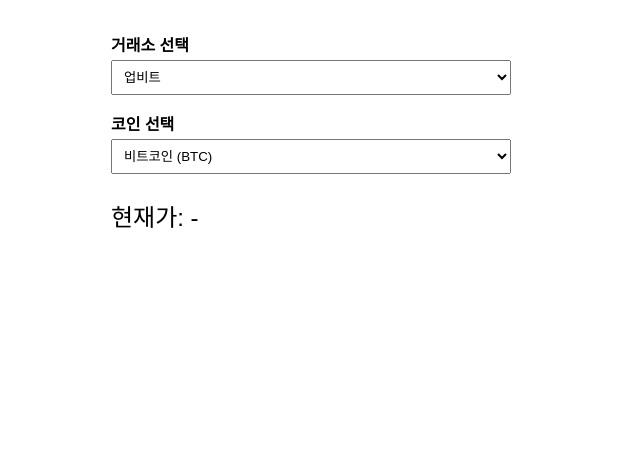
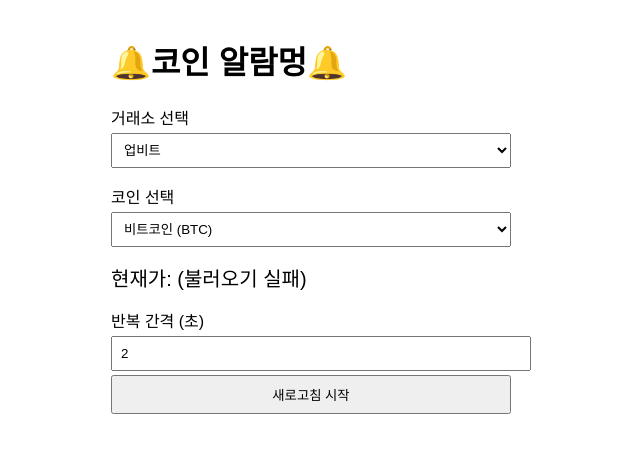
Before and after one commit to dogjisung/Coinalarmmeung, a plain HTML site: page index.html in a window 1280 px wide. Shown: the whole page, without its empty margins (329-969 px from the left). Drawn offline with Linux system fonts and the light colour scheme; no server answers.

Commit message:
Update index.html

```diff
--- a/index.html
+++ b/index.html
@@ -1,26 +1,28 @@
 <!DOCTYPE html>
 <html lang="ko">
 <head>
-  <meta charset="UTF-8"/>
-  <meta name="viewport" content="width=device-width,initial-scale=1"/>
-  <title>코인 알람멍</title>
+  <meta charset="UTF-8" />
+  <meta name="viewport" content="width=device-width, initial-scale=1.0"/>
+  <title>🔔코인 알람멍🔔</title>
   <style>
-    body { font-family:sans-serif; padding:1rem; max-width:400px; margin:auto; }
-    label { display:block; margin-top:1rem; font-weight:600; }
-    select, input { width:100%; padding:.5rem; margin-top:.25rem; box-sizing:border-box; }
-    #price { font-size:1.5rem; margin-top:1.5rem; }
+    body { font-family: sans-serif; padding: 1rem; max-width: 400px; margin: auto; }
+    label { display: block; margin-top: 1rem; }
+    select, input, button { width: 100%; padding: .5rem; margin-top: .25rem; }
+    #price { font-size: 1.25rem; margin-top: 1rem; }
   </style>
 </head>
 <body>
 
-  <label for="exchange">거래소 선택</label>
+  <h1>🔔코인 알람멍🔔</h1>
+
+  <label>거래소 선택</label>
   <select id="exchange">
     <option value="upbit">업비트</option>
     <option value="binance">바이낸스</option>
     <option value="bitget">비트겟</option>
   </select>
 
-  <label for="coin">코인 선택</label>
+  <label>코인 선택</label>
   <select id="coin">
     <option value="BTC">비트코인 (BTC)</option>
     <option value="ETH">이더리움 (ETH)</option>
@@ -29,58 +31,64 @@
 
   <div id="price">현재가: -</div>
 
+  <label>반복 간격 (초)</label>
+  <input type="number" id="interval" value="2" min="1"/>
+
+  <button onclick="resetTimer()">새로고침 시작</button>
+
   <script>
     const exchangeEl = document.getElementById('exchange');
     const coinEl     = document.getElementById('coin');
     const priceEl    = document.getElementById('price');
+    const intervalEl = document.getElementById('interval');
+
     let timer;
 
     async function fetchPrice() {
       const ex   = exchangeEl.value;
       const coin = coinEl.value;
-      let url, res, js, priceText;
+      let url, res, data, price;
 
       try {
         if (ex === 'upbit') {
-          url = `https://api.upbit.com/v1/ticker?markets=KRW-${coin}`;
+          // 퍼블릭 CORS 프록시 사용
+          url = `https://cors-anywhere.herokuapp.com/https://api.upbit.com/v1/ticker?markets=KRW-${coin}`;
           res = await fetch(url);
-          js  = await res.json();
-          priceText = js[0].trade_price.toLocaleString() + ' KRW';
+          data = await res.json();
+          price = data[0].trade_price;
+          priceEl.innerText = `현재가: ${price.toLocaleString()} KRW`;
 
         } else if (ex === 'binance') {
           url = `https://api.binance.com/api/v3/ticker/price?symbol=${coin}USDT`;
           res = await fetch(url);
-          js  = await res.json();
-          priceText = parseFloat(js.price).toLocaleString() + ' USDT';
+          data = await res.json();
+          price = parseFloat(data.price);
+          priceEl.innerText = `현재가: ${price.toLocaleString()} USDT`;
 
         } else if (ex === 'bitget') {
-          url = `https://api.bitget.com/api/spot/v1/market/ticker?symbol=${coin}USDT`;
+          // bitget도 CORS 제한이 있을 수 있으니 프록시 사용
+          url = `https://cors-anywhere.herokuapp.com/https://api.bitget.com/api/spot/v1/market/ticker?symbol=${coin}USDT`;
           res = await fetch(url);
-          js  = await res.json();
-          // Bitget은 data.last 에 가격이 들어있습니다.
-          if (js.code !== '00000' || !js.data || !js.data.last) {
-            throw new Error('Bitget error');
-          }
-          priceText = parseFloat(js.data.last).toLocaleString() + ' USDT';
+          data = await res.json();
+          price = parseFloat(data.data.price);
+          priceEl.innerText = `현재가: ${price.toLocaleString()} USDT`;
         }
 
-        priceEl.innerText = '현재가: ' + priceText;
-      } catch (e) {
-        console.error(e);
-        priceEl.innerText = '현재가: -';
+      } catch (err) {
+        console.error(err);
+        priceEl.innerText = '현재가: (불러오기 실패)';
       }
     }
 
-    function startTimer() {
-      clearInterval(timer);
+    function resetTimer() {
+      if (timer) clearInterval(timer);
       fetchPrice();
-      timer = setInterval(fetchPrice, 2000);
+      const sec = Math.max(1, parseInt(intervalEl.value, 10));
+      timer = setInterval(fetchPrice, sec * 1000);
     }
 
-    exchangeEl.addEventListener('change', startTimer);
-    coinEl.addEventListener('change', startTimer);
-
-    window.addEventListener('load', startTimer);
+    // 초기 시작
+    window.addEventListener('load', resetTimer);
   </script>
 
 </body>
```
